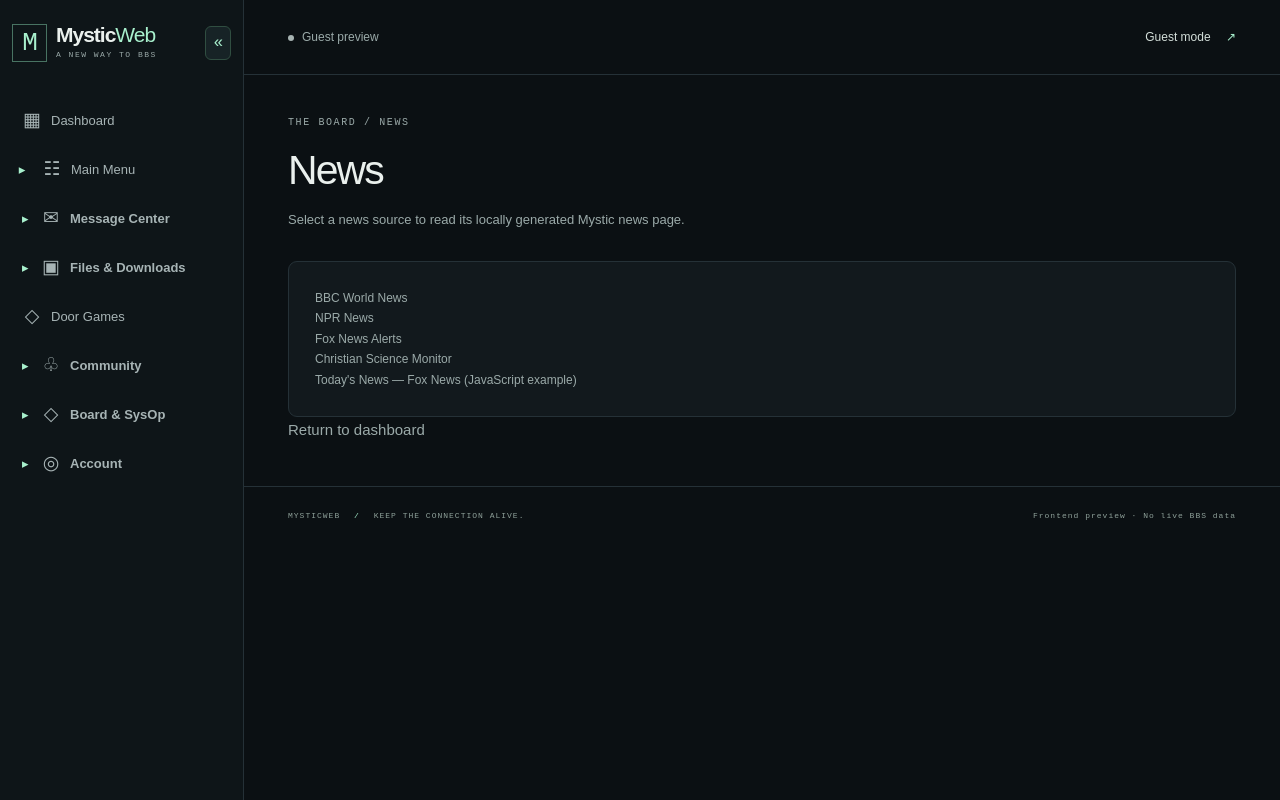
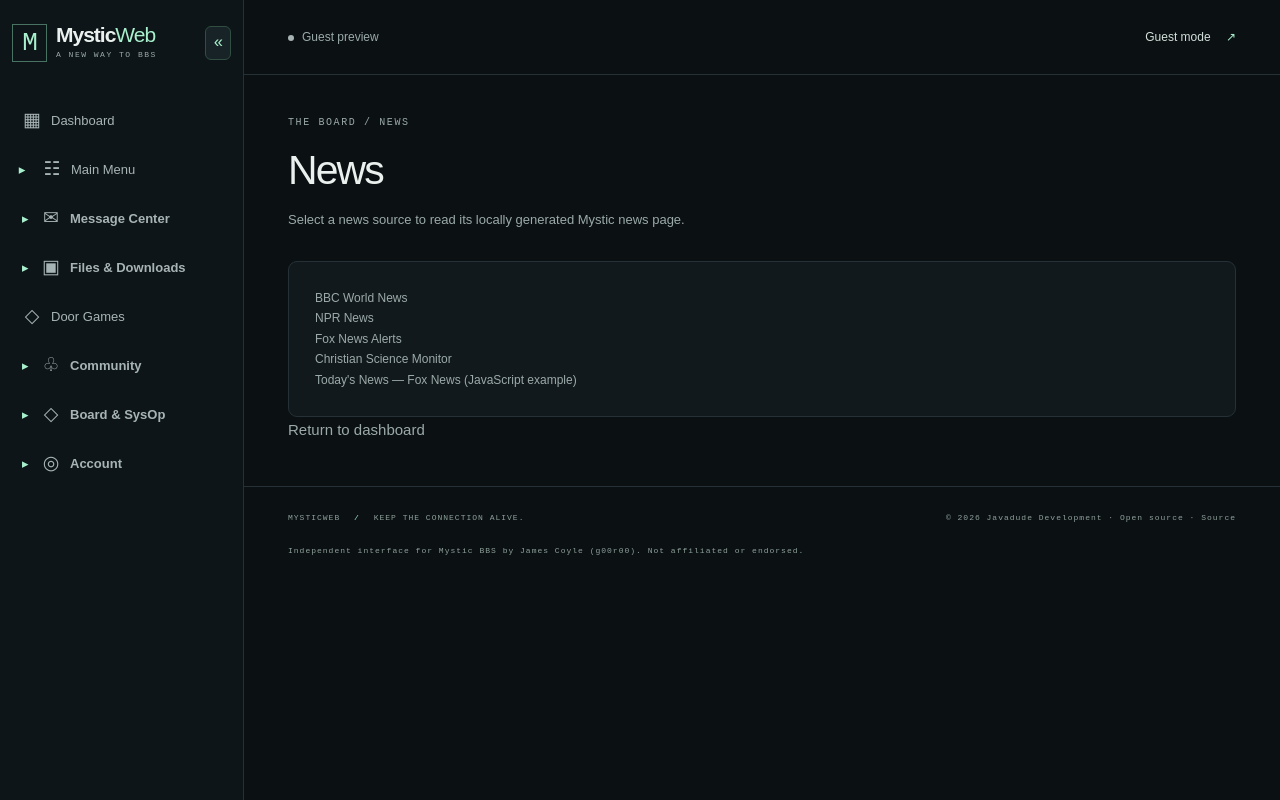
Before and after one commit to javadude334/MysticWeb, a Next.js app: page /news in a window 1280 px wide. Built offline with nearby package versions, Linux system fonts and the light colour scheme; no server answers.

Commit message:
Add Javadude Development and Mystic BBS attribution to footer

```diff
--- a/src/components/shell.tsx
+++ b/src/components/shell.tsx
@@ -1,5 +1,10 @@
 import { SidebarNavigation } from "./sidebar-navigation";
 import { SessionStatus } from "./session-status";
+
 export function Shell({ active, children }: { active: string; children: React.ReactNode }) {
- return <div className="app-shell"><a className="skip-link" href="#main">Skip to content</a><SidebarNavigation active={active} /><div className="workspace"><header className="topbar"><SessionStatus location="top" /></header><main id="main">{children}</main><footer><span>MYSTICWEB <span className="footer-slash">/</span> KEEP THE CONNECTION ALIVE.</span><span>Frontend preview · No live BBS data</span></footer></div></div>;
+ return <div className="app-shell"><a className="skip-link" href="#main">Skip to content</a><SidebarNavigation active={active} /><div className="workspace"><header className="topbar"><SessionStatus location="top" /></header><main id="main">{children}</main><footer style={{ flexWrap: "wrap", lineHeight: 1.8 }}>
+ <span>MYSTICWEB <span className="footer-slash">/</span> KEEP THE CONNECTION ALIVE.</span>
+ <span>© 2026 <a href="https://javadude.dev" target="_blank" rel="noopener noreferrer">Javadude Development</a> · Open source · <a href="https://github.com/javadude334/MysticWeb" target="_blank" rel="noopener noreferrer">Source</a></span>
+ <span>Independent interface for <a href="https://mysticbbs.com/" target="_blank" rel="noopener noreferrer">Mystic BBS</a> by James Coyle (g00r00). Not affiliated or endorsed.</span>
+ </footer></div></div>;
 }
```
